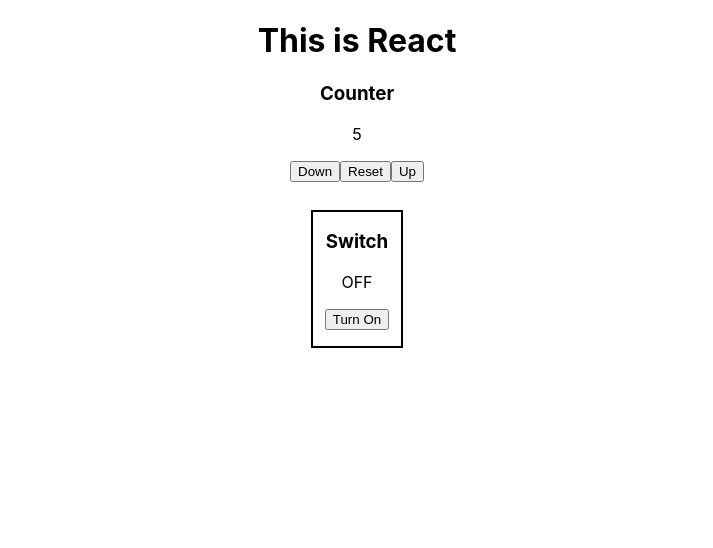
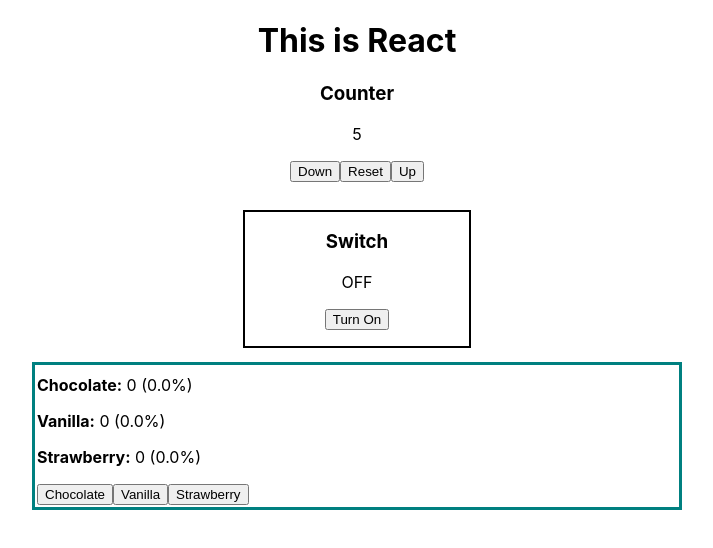
Before and after one commit to elzast/react-ws, a React (Create React App) app: page / in a window 1280 px wide. Shown: the top 548 px of the page, without its empty margins (283-996 px from the left). Built offline with nearby package versions, Linux system fonts and the light colour scheme.

Commit message:
Before class push

```diff
--- a/src/App.js
+++ b/src/App.js
@@ -1,6 +1,7 @@
 import "./App.css";
 import Counter from "./components/Counter";
 import Switch from "./components/Switch";
+import Votes from "./components/Votes";
 
 function App() {
   return (
@@ -8,6 +9,7 @@
       <h1>This is React</h1>
       <Counter />
       <Switch />
+      <Votes />
     </div>
   );
 }
--- a/src/components/Counter.css
+++ b/src/components/Counter.css
@@ -4,9 +4,9 @@
   text-align: center;
   margin: 10px auto;
 }
-.Counter .negative {
+.Counter.negative {
   border-color: red;
 }
-.Counter .negative .Counter__count {
+.Counter.negative .Counter__count {
   color: red;
 }
--- a/src/components/Switch.css
+++ b/src/components/Switch.css
@@ -1,6 +1,7 @@
 .Switch {
   display: inline-block;
   border: 2px solid black;
+  width: 200px;
   padding: 0 12px;
   margin: 12px;
 }
--- /dev/null
+++ b/src/components/Votes.css
@@ -0,0 +1,33 @@
+.Votes {
+  width: 50%;
+  border: 3px solid teal;
+  padding: 2px;
+  margin: 2px auto;
+  text-align: left;
+}
+
+.Votes label {
+  font-weight: bold;
+  /* display: inline-block; */
+  width: 6em;
+}
+
+.Votes p {
+  margin-top: 8px;
+  margin-bottom: 2px;
+}
+
+.Votes__bar {
+  height: 4px;
+  margin-bottom: 10px;
+}
+
+.Votes__bar--chocolate {
+  background-color: Sienna;
+}
+.Votes__bar--vanilla {
+  background-color: Silver;
+}
+.Votes__bar--strawberry {
+  background-color: LightCoral;
+}
--- /dev/null
+++ b/src/components/Votes.js
@@ -0,0 +1,59 @@
+import React, { useState } from "react";
+import "./Votes.css";
+
+function Votes() {
+  const [chocolate, setChocolate] = useState(0);
+  const [vanilla, setVanilla] = useState(0);
+  const [strawberry, setStrawberry] = useState(0);
+
+  const total = chocolate + vanilla + strawberry;
+  const percentages = {
+    chocolate: percentage(chocolate, total),
+    vanilla: percentage(vanilla, total),
+    strawberry: percentage(strawberry, total),
+  };
+
+  return (
+    <div className="Votes">
+      <p>
+        <label>Chocolate:</label> {chocolate} ({percentages.chocolate})
+      </p>
+      <div
+        className="Votes__bar Votes__bar--chocolate"
+        style={{ width: percentages.chocolate }}
+      ></div>
+      <p>
+        <label>Vanilla:</label> {vanilla} ({percentages.vanilla})
+      </p>
+      <div
+        className="Votes__bar Votes__bar--vanilla"
+        style={{ width: percentages.vanilla }}
+      ></div>
+      <p>
+        <label>Strawberry:</label> {strawberry} ({percentages.strawberry})
+      </p>
+      <div
+        className="Votes__bar Votes__bar--strawberry"
+        style={{ width: percentages.strawberry }}
+      ></div>
+      <div className="Buttons">
+        <button onClick={() => setChocolate((prev) => prev + 1)}>
+          Chocolate
+        </button>
+        <button onClick={() => setVanilla((prev) => prev + 1)}>Vanilla</button>
+        <button onClick={() => setStrawberry((prev) => prev + 1)}>
+          Strawberry
+        </button>
+      </div>
+    </div>
+  );
+}
+
+function percentage(n, total) {
+  if (total === 0) {
+    return "0.0%";
+  }
+  return ((n / total) * 100).toFixed(1) + "%";
+}
+
+export default Votes;
```
